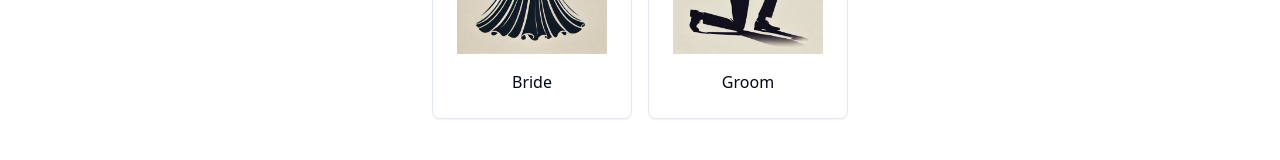
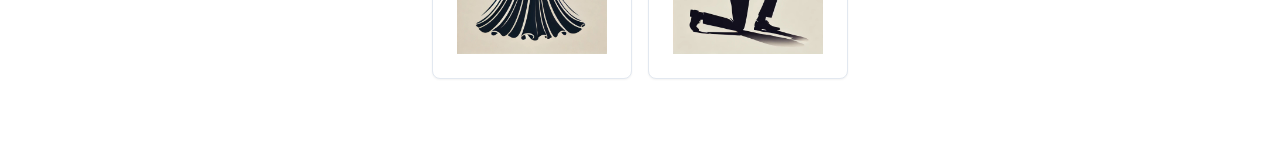
Before and after one commit to djshaneb/wedbox-magic, a React (Vite) app: page /get-started in a window 1280 px wide. Shown: the part 365-525 px from the top of the page. Built offline with nearby package versions, Linux system fonts and the light colour scheme.

Commit message:
Remove "Bride" and "Groom" Labels
Eliminate the text labels "Bride" and "Groom" from the relevant sections in the onboarding components.
[skip gpt_engineer]

```diff
--- a/src/components/onboarding/PartnerInformation.tsx
+++ b/src/components/onboarding/PartnerInformation.tsx
@@ -35,7 +35,7 @@ export const PartnerInformation = ({
             }`}
             onClick={() => setPartnerRole("bride")}
           >
-            <CardContent className="p-6 text-center space-y-4">
+            <CardContent className="p-6 text-center">
               <div className="mx-auto w-full aspect-square bg-wedding-pink/10 flex items-center justify-center">
                 <img
                   src="/lovable-uploads/b39f9b88-9c30-47ca-9783-bb68659f8de4.png"
@@ -43,7 +43,6 @@ export const PartnerInformation = ({
                   className="w-full h-full object-cover"
                 />
               </div>
-              <p className="font-medium">Bride</p>
             </CardContent>
           </Card>
 
@@ -55,7 +54,7 @@ export const PartnerInformation = ({
             }`}
             onClick={() => setPartnerRole("groom")}
           >
-            <CardContent className="p-6 text-center space-y-4">
+            <CardContent className="p-6 text-center">
               <div className="mx-auto w-full aspect-square bg-wedding-pink/10 flex items-center justify-center">
                 <img
                   src="/lovable-uploads/6b14a633-f382-4acb-8ce5-eb601bdf3075.png"
@@ -63,7 +62,6 @@ export const PartnerInformation = ({
                   className="w-full h-full object-cover"
                 />
               </div>
-              <p className="font-medium">Groom</p>
             </CardContent>
           </Card>
         </div>
--- a/src/components/onboarding/RoleSelection.tsx
+++ b/src/components/onboarding/RoleSelection.tsx
@@ -38,7 +38,7 @@ export const RoleSelection = ({
             }`}
             onClick={() => onRoleChange("bride")}
           >
-            <CardContent className="p-6 text-center space-y-4">
+            <CardContent className="p-6 text-center">
               <div className="mx-auto w-full aspect-square bg-wedding-pink/10 flex items-center justify-center">
                 <img
                   src="/lovable-uploads/b4b88587-9692-4902-af6d-899e3699d26a.png"
@@ -46,7 +46,6 @@ export const RoleSelection = ({
                   className="w-full h-full object-cover"
                 />
               </div>
-              <p className="font-medium">Bride</p>
             </CardContent>
           </Card>
 
@@ -58,7 +57,7 @@ export const RoleSelection = ({
             }`}
             onClick={() => onRoleChange("groom")}
           >
-            <CardContent className="p-6 text-center space-y-4">
+            <CardContent className="p-6 text-center">
               <div className="mx-auto w-full aspect-square bg-wedding-pink/10 flex items-center justify-center">
                 <img
                   src="/lovable-uploads/da2d8b46-2e02-4f6b-a9d7-f7bf866e5243.png"
@@ -66,7 +65,6 @@ export const RoleSelection = ({
                   className="w-full h-full object-cover"
                 />
               </div>
-              <p className="font-medium">Groom</p>
             </CardContent>
           </Card>
         </div>
```
